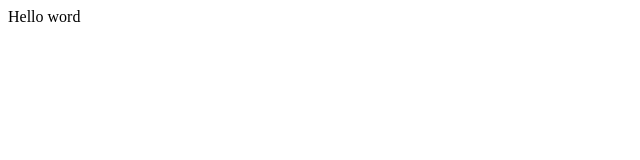
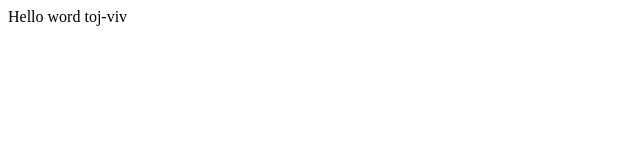
Before and after one commit to toj-viv/git-test, a plain HTML site: page index.html in a window 1280 px wide. Shown: the full height of the page, 0-640 px from the left. Drawn offline with Linux system fonts and the light colour scheme.

Commit message:
Update index.html

```diff
--- a/index.html
+++ b/index.html
@@ -6,6 +6,6 @@
     <title>Document</title>
 </head>
 <body>
-    Hello word
+    Hello word toj-viv
 </body>
 </html>
```
